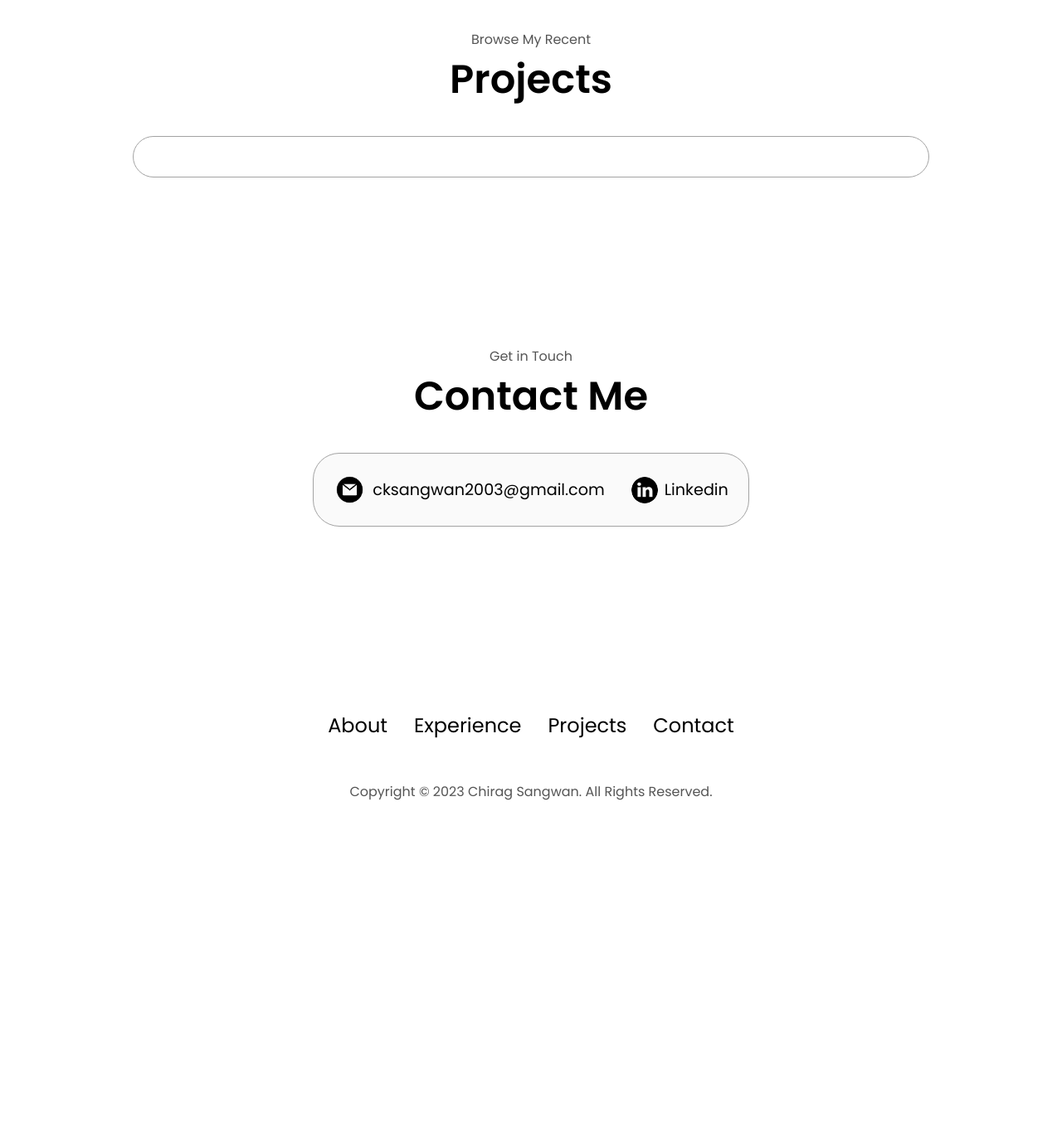
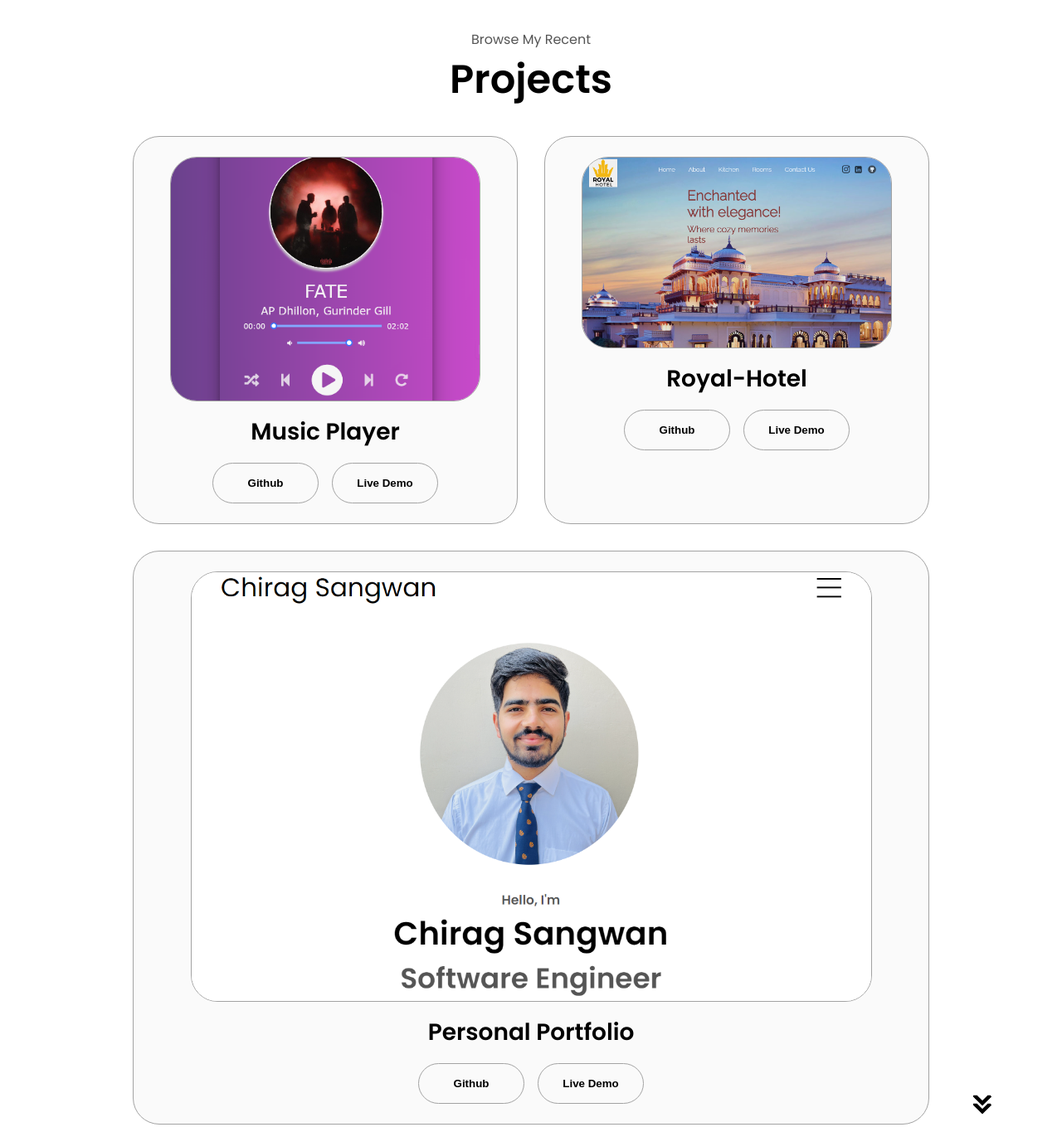
Before and after one commit to Chirag1003/chirag1003.github.io, a plain HTML site: page index.html in a window 1280 px wide. Shown: the part 2715-4080 px from the top of the page at 83% size. Before the commit the page ends 3729 px from the top, so only its background shows below. Drawn offline with Linux system fonts and the light colour scheme.

Commit message:
Project Section Updated

```diff
--- a/index.html
+++ b/index.html
@@ -295,8 +295,87 @@
       <div class="about-containers">
         <div class="detail-container color-container">
           <div class="article-container">
+            <img
+            src="./assets/music app.png"
+            alt="Music Project"
+            class="project-img"
+          />
+        </div>
+        <h2 class="experience-subtitle project-title">Music Player</h2>
+        <div class="btn-container">
+          <button
+            class="btn btn-color-2 project-btn"
+            onclick="window.open('https://github.com/Chirag1003/Music-Player')"
+          >
+            Github
+          </button>
+          <button
+            class="btn btn-color-2 project-btn"
+            onclick="window.open('https://chiragsangwan.tech/Music-Player/')"
+          >
+            Live Demo
+          </button>
+        </div>
+      </div>
+      <div class="detail-container color-container">
+        <div class="article-container">
+          <img
+            src="./assets/hotel app.png"
+            alt="Hotel Project"
+            class="project-img"
+          />
+        </div>
+        <h2 class="experience-subtitle project-title">Royal-Hotel</h2>
+        <div class="btn-container">
+          <button
+            class="btn btn-color-2 project-btn"
+            onclick="window.open('https://github.com/Chirag1003/Royal-Hotel')"
+          >
+            Github
+          </button>
+          <button
+            class="btn btn-color-2 project-btn"
+            onclick="window.open('https://chiragsangwan.tech/Royal-Hotel/')"
+          >
+            Live Demo
+          </button>
+        </div>
+      </div>
+      <div class="detail-container color-container">
+        <div class="article-container">
+          <img
+            src="./assets/portfolio pic.png"
+            alt="Portfolio Project"
+            class="project-img"
+          />
+        </div>
+        <h2 class="experience-subtitle project-title">Personal Portfolio</h2>
+        <div class="btn-container">
+          <button
+            class="btn btn-color-2 project-btn"
+            onclick="window.open('https://github.com/Chirag1003/chirag1003.github.io')"
+          >
+            Github
+          </button>
+          <button
+            class="btn btn-color-2 project-btn"
+            onclick="window.open('https://chiragsangwan.tech/')"
+          >
+            Live Demo
+          </button>
+        </div>
+      </div>
+    </div>
+  </div>
+  <img
+    src="./assets/arrow.png"
+    alt="Arrow icon"
+    class="icon arrow"
+    onclick="location.href='#contact'"
+  />
 
   </section>
+
 
   <section id="contact">
     <p class="section_text_p1">Get in Touch</p>
--- a/mediaqueries.css
+++ b/mediaqueries.css
@@ -7,6 +7,10 @@
   .about-containers {
     flex-wrap: wrap;
   }
+  #contact,
+    #projects {
+        height: fit-content;
+    }
 
   .experience,
   .education {
@@ -78,6 +82,10 @@
   .menu-links a {
     font-size: 1rem;
   }
+  #contact,
+    footer {
+        height: 40vh;
+    }
 
   #profile {
     height: 83vh;
@@ -212,4 +220,7 @@
   .article-container-p {
     flex-direction: column;
   }
+  .footer-copyright {
+    font-size: 0.75rem;
 }
+}
--- a/style.css
+++ b/style.css
@@ -470,6 +470,42 @@ article {
 .article-container-a:hover {
   text-underline-offset: 0.4rem;
 }
+
+/* Projects Section */
+
+#projects {
+  position: relative;
+}
+
+.color-container {
+  border-color: rgb(163, 163, 163);
+  background: rgb(250, 250, 250);
+}
+
+.project-img {
+  border: rgb(163, 163, 163) 0.1rem solid;
+  border-radius: 2rem;
+  width: 90%;
+  height: 90%;
+}
+
+.project-title {
+  margin: 1rem;
+  color: black;
+}
+
+.project-btn {
+  color: black;
+  border-color: rgb(163, 163, 163);
+}
+
+.project-container {
+  display: flex;
+  text-align: initial;
+  flex-wrap: wrap;
+  flex-direction: row;
+  justify-content: space-around;
+}
 /* Contact Section */
 
 #contact {
```
Also changed, not shown: assets/hotel app.png (added), assets/music app.png (added), assets/portfolio pic.png (added).
